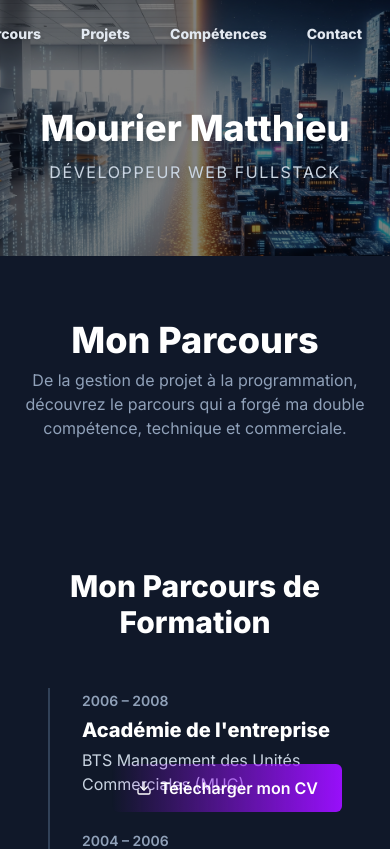
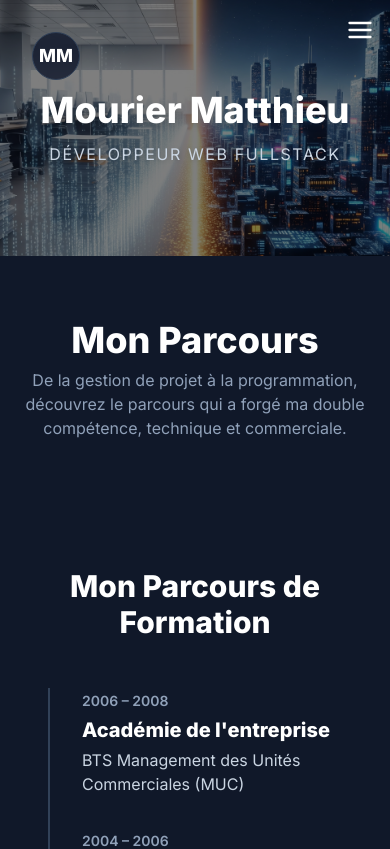
Before and after one commit to Vangelis-26/portofolio, a Next.js app: page /career in a window 390 px wide. Shown: the top 849 px of the page. Built offline with nearby package versions, Linux system fonts and the light colour scheme.

Commit message:
Refactor layout and header components; add floating button for scroll-to-top functionality

```diff
--- a/src/app/career/page.jsx
+++ b/src/app/career/page.jsx
@@ -24,12 +24,6 @@ export default function About() {
                     <Experiences />
                 </div>
 
-                <div className="sticky bottom-8 w-full flex justify-end pr-8 z-40 pointer-events-none">
-                    <div className="pointer-events-auto">
-                        <Cv />
-                    </div>
-                </div>
-
             </div>
         </>
     );
--- a/src/app/layout.jsx
+++ b/src/app/layout.jsx
@@ -1,6 +1,7 @@
 import { Inter } from "next/font/google";
 import Header from "@/components/header/header";
 import Footer from "@/components/footer/footer";
+import FloatingButton from "@/components/floatingButton/floatingButton";
 import "./globals.css";
 
 const inter = Inter({
@@ -44,6 +45,8 @@ export default function RootLayout({ children }) {
 
         <Footer />
 
+        <FloatingButton />
+
       </body>
     </html>
   );
--- /dev/null
+++ b/src/components/floatingButton/floatingButton.jsx
@@ -0,0 +1,50 @@
+"use client";
+
+import { useState, useEffect } from 'react';
+import { FiArrowUp } from 'react-icons/fi';
+import Cv from "@/components/cv/cv";
+
+export default function FloatingButtons() {
+    const [isVisible, setIsVisible] = useState(false);
+
+    const scrollToTop = () => {
+        window.scrollTo({ top: 0, behavior: 'smooth' });
+    };
+
+    useEffect(() => {
+        const toggleVisibility = () => {
+            if (window.scrollY > 300) {
+                setIsVisible(true);
+            } else {
+                setIsVisible(false);
+            }
+        };
+        window.addEventListener('scroll', toggleVisibility);
+        return () => window.removeEventListener('scroll', toggleVisibility);
+    }, []);
+
+    return (
+        <div
+            className={`
+        fixed bottom-8 right-8 z-50
+        transition-opacity duration-300
+        ${isVisible ? 'opacity-100' : 'opacity-0 pointer-events-none'}
+      `}
+        >
+            <div className="flex items-center gap-4">
+
+                <Cv className="bg-(--color-border)border-transparent hover:opacity-90" />
+
+                <button
+                    onClick={scrollToTop}
+                    className="
+            flex items-center justify-center h-12 w-12 rounded-full shadow-lg bg-slate-800/80 backdrop-blur-sm border border-slate-700 transform transition-all duration-300 hover:scale-110 hover:border-(--color-border)"
+                    aria-label="Retourner en haut de la page"
+                >
+                    <FiArrowUp size={24} />
+                </button>
+
+            </div>
+        </div>
+    );
+}
--- a/src/components/footer/footer.jsx
+++ b/src/components/footer/footer.jsx
@@ -11,20 +11,20 @@ export default function Footer() {
                 <div className="flex flex-col md:flex-row items-center gap-8 text-center md:text-left">
 
                     <div className="md:flex-1">
-                        <h3 className="font-bold text-lg text-white">Mourier Matthieu</h3>
+                        <h3 className="font-bold text-lg">Mourier Matthieu</h3>
                         <p className="text-sm mt-1">Développeur web passionné par les solutions modernes.</p>
                     </div>
 
                     <div className="md:flex-1 flex justify-center">
-                        <NavLinks />
+                        <NavLinks className="flex" />
                     </div>
 
                     <div className="md:flex-1 flex justify-center md:justify-end">
                         <div className="flex gap-4">
-                            <a href="https://github.com/Vangelis-26" target="_blank" rel="noreferrer" aria-label="GitHub" className="hover:text-[--color-border] transition-colors">
+                            <a href="https://github.com/Vangelis-26" target="_blank" rel="noreferrer" aria-label="GitHub" className="hover:text-(--color-border) transition-colors">
                                 <FaGithub size={24} />
                             </a>
-                            <a href="https://www.linkedin.com/in/matthieu-mourier-77a5ba182/" target="_blank" rel="noreferrer" aria-label="LinkedIn" className="hover:text-[--color-border] transition-colors">
+                            <a href="https://www.linkedin.com/in/matthieu-mourier-77a5ba182/" target="_blank" rel="noreferrer" aria-label="LinkedIn" className="hover:text-(--color-border) transition-colors">
                                 <FaLinkedin size={24} />
                             </a>
                         </div>
--- a/src/components/header/header.jsx
+++ b/src/components/header/header.jsx
@@ -1,10 +1,18 @@
+"use client";
+
+import { useState } from 'react';
 import NavLinks from "../navLinks/navLinks";
 import Image from "next/image";
+import Link from "next/link";
+import { FiMenu, FiX } from "react-icons/fi";
 import "../../app/globals.css";
 
 export default function Header() {
+  const [isMenuOpen, setIsMenuOpen] = useState(false);
+
   return (
-    <header className="relative w-full h-64 md:h-80 text-white">
+    <>
+      <header className="relative w-full h-64 md:h-80">
         <Image
           src="/banniere.webp"
           alt="Bannière de la page d'accueil"
@@ -12,28 +20,63 @@ export default function Header() {
           style={{ objectFit: 'cover' }}
           priority
         />
-
         <div className="absolute inset-0 bg-black/50"></div>
 
-      <div className="relative z-10 flex flex-col h-full p-4 md:p-6">
-        <nav className="flex justify-end items-center">
-          <NavLinks />
+        <div className="relative z-20 p-4 md:p-6">
+          <nav className="flex justify-between items-center">
+            <div>
+              <Link
+                href="/"
+                aria-label="Retour à l'accueil"
+                className="fixed top-8 left-8 z-50 h-12 w-12 flex items-center justify-center rounded-full bg-slate-900/80 backdrop-blur-sm border border-slate-700 font-bold text-lg hover:border-(--color-border) transition-colors duration-300"
+              >
+                MM
+              </Link>
+            </div>
+
+            <div className="hidden md:block">
+              <NavLinks className="flex" />
+            </div>
+
+            <button
+              className="md:hidden"
+              onClick={() => setIsMenuOpen(true)}
+              aria-label="Ouvrir le menu"
+            >
+              <FiMenu size={28} />
+            </button>
           </nav>
+        </div>
 
-        <div className="flex-grow flex flex-col items-center justify-center text-center px-4">
+        <div className="absolute inset-0 z-10 flex items-center justify-center text-center px-4 pointer-events-none">
           <div className="animate-fade-in-up">
             <h1 className="text-4xl md:text-6xl font-extrabold drop-shadow-md">
               Mourier Matthieu
             </h1>
-            <p
-              className="mt-3 text-base uppercase tracking-widest text-slate-300 drop-shadow-sm"
-              style={{ animationDelay: '200ms' }}
-            >
+            <p className="mt-3 text-base uppercase tracking-widest text-slate-300 drop-shadow-sm" style={{ animationDelay: '200ms' }}>
               Développeur Web FullStack
             </p>
           </div>
         </div>
+      </header>
+
+      <div
+        className={`
+          fixed inset-0 z-50 p-6
+          bg-slate-950/95 backdrop-blur-sm
+          transition-opacity duration-300 ease-in-out
+          ${isMenuOpen ? 'opacity-100' : 'opacity-0 pointer-events-none'}
+        `}
+      >
+        <div className="flex justify-end mb-8">
+          <button onClick={() => setIsMenuOpen(false)} aria-label="Fermer le menu">
+            <FiX size={32} />
+          </button>
         </div>
-    </header>
+        <div className="flex flex-col items-center justify-center h-full -mt-20">
+          <NavLinks className="flex-col text-3xl gap-8" />
+        </div>
+      </div>
+    </>
   );
 }
--- a/src/components/intro/intro.jsx
+++ b/src/components/intro/intro.jsx
@@ -1,4 +1,3 @@
-import Cv from "@/components/cv/cv";
 import { FaUsers, FaTasks, FaHandshake } from "react-icons/fa";
 
 const strengths = [
@@ -47,10 +46,6 @@ export default function Intro() {
                 ))}
             </section>
 
-            <div className="mt-20">
-                <Cv />
-            </div>
-
         </main>
     );
 }
--- a/src/components/navLinks/navLinks.jsx
+++ b/src/components/navLinks/navLinks.jsx
@@ -9,7 +9,7 @@ export default function NavLinks({ className }) {
         { href: "/contact", label: "Contact" },
     ];
 
-    const finalClasses = `flex items-center gap-4 text-sm font-bold ${className || ''}`;
+    const finalClasses = `items-center gap-4 text-sm font-bold ${className || ''}`;
 
     return (
         <ul className={finalClasses}>
@@ -17,12 +17,7 @@ export default function NavLinks({ className }) {
                 <li key={link.href}>
                     <Link
                         href={link.href}
-                        className="
-              relative inline-block px-3 py-2
-              text-slate-200 drop-shadow-sm
-              transform transition-all duration-300 ease-in-out
-              hover:bg-[--color-border]/10 hover:text-white hover:-translate-y-0.5 rounded-md
-            "
+                        className="relative inline-block px-3 py-2 text-slate-200 drop-shadow-sm transform transition-all duration-300 ease-in-out hover:bg-(--color-border)/10 hover:text-white hover:-translate-y-0.5 rounded-md"
                     >
                         {link.label}
                     </Link>
```
Lines whose indentation alone changed are shown as unchanged.
